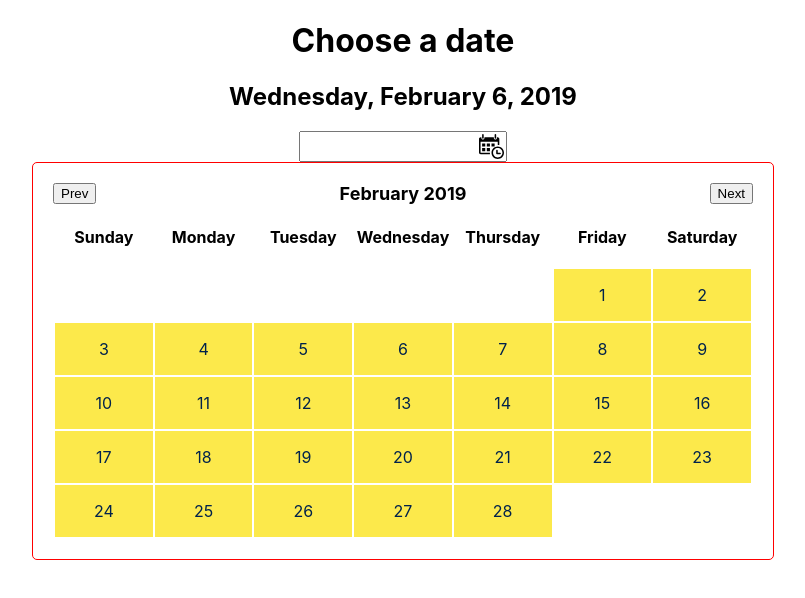
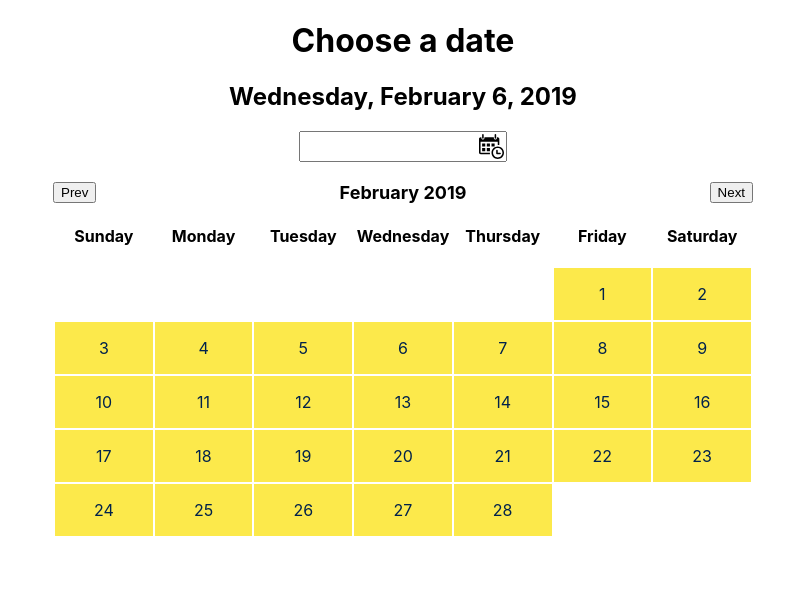
Before and after one commit to AlanaFarkas/date-picker, a React (Create React App) app: page / in a window 1280 px wide. Both pictures are taken after a click on the picture 728 px from the left and 146 px from the top of the page. Shown: the top 598 px of the page, without its empty margins (237-1042 px from the left). Built offline with nearby package versions, Linux system fonts and the light colour scheme.

Commit message:
feat: cleanup

```diff
--- a/src/App.js
+++ b/src/App.js
@@ -154,12 +154,12 @@ const WeekDayData = styled.td`
 `;
 
 const DateCells = styled.td`
-  background-color: ${props => props.children != null ? '#fce94b;' : '#ffffff'}
+  background-color: ${props => props.children != null ? '#fce94b;' : '#ffffff;'}
   color: #01224b;
   height: 50px;
-  cursor: pointer;
+  cursor: ${props => props.children != null && 'pointer'}
   &:hover {
-    background-color: ${props => props.children != null ? '#01224b;;' : '#ffffff'}
+    background-color: ${props => props.children != null ? '#01224b;' : '#ffffff;'}
     color: #ffffff;
   }
   `;
--- a/src/CalendarContainer.js
+++ b/src/CalendarContainer.js
@@ -23,8 +23,6 @@ const CalendarContainer = ({year, month, days, dates, handleNext, handlePrev}) =
 export default CalendarContainer;
 
 const Calendar = styled.div`
-    border: 1px red solid;
-    border-radius: 5px;
     width: 700px;
     padding: 20px;
     margin: auto;
```
